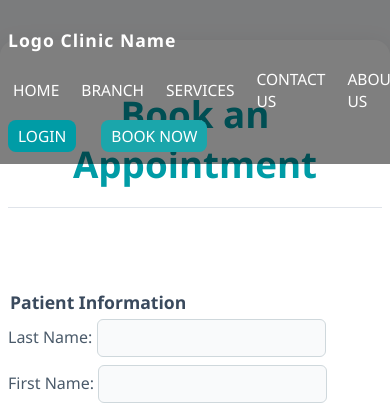
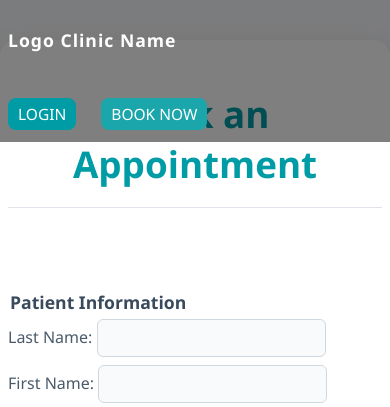
Before and after one commit to Bau0209/Teethnology, a Python web app: template app/templates/main_website/form.html in a window 390 px wide. Shown: the top 407 px of the page. Run offline with Jinja, Linux system fonts and the light colour scheme; the template is opened without the code that fills it, so the values that code supplies are empty.

Commit message:
Create main.js and modify the form.html, then add the script to all html file

```diff
--- a/app/static/css/form.css
+++ b/app/static/css/form.css
@@ -238,3 +238,36 @@ legend {
         flex: 1 1 100%;
     }
 }
+/* Responsive Navigation */
+.hamburger {
+    display: none;
+    background: none;
+    border: none;
+    font-size: 2rem;
+    cursor: pointer;
+    margin-right: 1rem;
+}
+@media (max-width: 900px) {
+    nav ul {
+        display: none;
+        flex-direction: column;
+        background: #fff;
+        position: absolute;
+        top: 60px;
+        right: 0;
+        width: 200px;
+        box-shadow: 0 2px 8px rgba(0,0,0,0.1);
+        z-index: 100;
+    }
+    nav ul.nav-open {
+        display: flex;
+    }
+    .hamburger {
+        display: inline-block;
+    }
+}
+nav ul li a.active {
+    color: #007bff;
+    font-weight: bold;
+    border-bottom: 2px solid #007bff;
+}
--- a/app/static/css/main.css
+++ b/app/static/css/main.css
@@ -607,3 +607,36 @@ footer {
         padding: 18px 8px;
     }
 }
+
+/* Responsive Navigation */
+.hamburger {
+    display: none;
+    background: none;
+    border: none;
+    font-size: 2rem;
+    cursor: pointer;
+    margin-right: 1rem;
+}
+@media (max-width: 900px) {
+    nav ul {
+        display: none;
+        flex-direction: column;
+        background: #fff;
+        position: absolute;
+        top: 60px;
+        right: 0;
+        width: 200px;
+        box-shadow: 0 2px 8px rgba(0,0,0,0.1);
+        z-index: 100;
+    }
+    nav ul.nav-open {
+        display: flex;
+    }
+    .hamburger {
+        display: inline-block;
+    }
+}
+nav ul li a.active {
+    color: #007bff;
+    font-weight: bold;
+}
--- a/app/static/js/main.js
+++ b/app/static/js/main.js
@@ -0,0 +1,76 @@
+// Responsive Navigation for header
+(function() {
+    const nav = document.querySelector('nav ul');
+    if (!nav) return;
+
+    // Create hamburger button if not present
+    let hamburger = document.querySelector('.hamburger');
+    if (!hamburger) {
+        hamburger = document.createElement('button');
+        hamburger.className = 'hamburger';
+        hamburger.setAttribute('aria-label', 'Toggle navigation');
+        hamburger.innerHTML = '<i class="fa fa-bars"></i>';
+        nav.parentElement.insertBefore(hamburger, nav);
+    }
+
+    // Toggle nav menu on hamburger click
+    hamburger.addEventListener('click', function(e) {
+        e.stopPropagation();
+        nav.classList.toggle('nav-open');
+    });
+
+    // Close nav when clicking outside (for mobile)
+    document.addEventListener('click', function(e) {
+        if (!nav.contains(e.target) && !hamburger.contains(e.target)) {
+            nav.classList.remove('nav-open');
+        }
+    });
+
+    // Close nav when a link is clicked (for mobile UX)
+    nav.querySelectorAll('a').forEach(link => {
+        link.addEventListener('click', () => {
+            nav.classList.remove('nav-open');
+        });
+    });
+})();
+
+// Active Nav Link Highlight
+(function() {
+    const navLinks = document.querySelectorAll('nav ul li a');
+    if (!navLinks.length) return;
+
+    // Map section names to their HTML files
+    const sectionToPage = {
+        '#branch': 'Home.html',
+        '#services': 'Home.html',
+        '#about-us': 'Home.html',
+    };
+
+    // Update nav links to point to their respective pages if needed
+    navLinks.forEach(link => {
+        const href = link.getAttribute('href');
+        if (sectionToPage[href]) {
+            link.setAttribute('href', sectionToPage[href]);
+        }
+    });
+
+    // Get current page (by pathname, ignore case)
+    const path = window.location.pathname.split('/').pop().toLowerCase();
+
+    navLinks.forEach(link => {
+        // Remove all active classes first
+        link.classList.remove('active');
+        // If link matches current page, add active
+        if (
+            link.getAttribute('href').toLowerCase() === path ||
+            (path === '' && link.getAttribute('href').toLowerCase().includes('home'))
+        ) {
+            link.classList.add('active');
+        }
+        // On click, update active class (SPA-like feel)
+        link.addEventListener('click', function() {
+            navLinks.forEach(l => l.classList.remove('active'));
+            this.classList.add('active');
+        });
+    });
+})();
--- a/app/templates/main_website/form.html
+++ b/app/templates/main_website/form.html
@@ -13,10 +13,10 @@
         <nav>
             <ul>
                 <li><a href="Home.html">HOME</a></li>
-                <li><a href="#branch">BRANCH</a></li>
-                <li><a href="#services">SERVICES</a></li>
+                <li><a href="Home.html#branch">BRANCH</a></li>
+                <li><a href="Home.html#services">SERVICES</a></li>
                 <li><a href="contact.html">CONTACT US</a></li>
-                <li><a href="#about-us">ABOUT US</a></li>
+                <li><a href="Home.html#about-us">ABOUT US</a></li>
             </ul>
         </nav>
         <div class="button">
```
Also changed, not shown: other parts of app/templates/main_website/form.html (+20 -10 lines), app/static/css/b_info.css (+33 -0 lines), app/static/css/contact.css (+33 -0 lines), app/templates/main_website/Home.html (+4 -3 lines), app/templates/main_website/branch.html (+4 -3 lines), app/templates/main_website/contact.html (+5 -5 lines).
